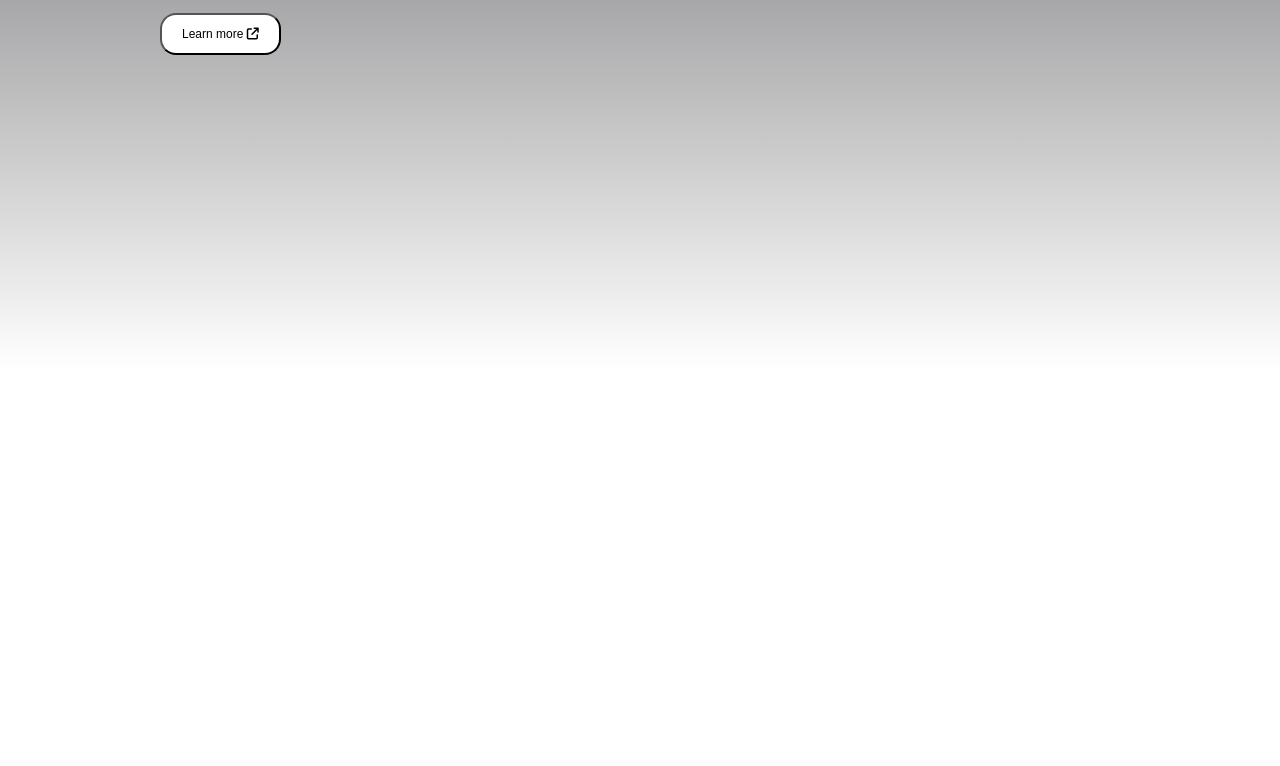
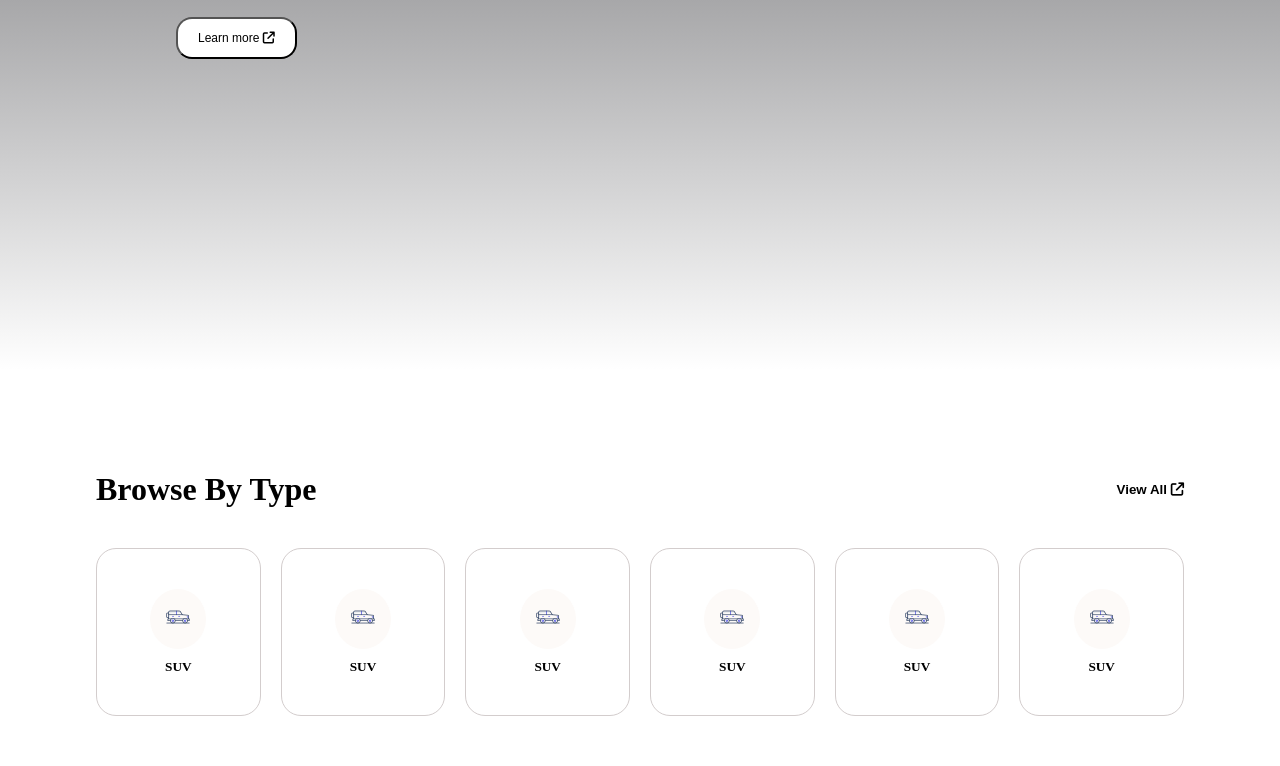
Before and after one commit to TASHDIK-29/Squareflow-Task, a plain HTML site: page index.html in a window 1280 px wide. Shown: the part 429-1195 px from the top of the page. Before the commit the page ends 800 px from the top, so only its background shows below. Drawn offline with Linux system fonts and the light colour scheme.

Commit message:
browse section complete

```diff
--- a/index.html
+++ b/index.html
@@ -43,6 +43,57 @@
             </div>
         </div>
     </header>
+
+    <!-- Main Section Start -->
+     <main>
+        <!-- Browse section -->
+        <section>
+            <div class="browse-container">
+                <div class="browse-header-container">
+                    <h1>Browse By Type</h1>
+                    <button>View All <i class="fa-solid fa-arrow-up-right-from-square"></i></button>
+                </div>
+                <div class="browse-card-container">
+                    <div class="browse-card">
+                        <div class="browse-img-container">
+                            <img src="./images/jeep.png" alt="">
+                        </div>
+                        <h5>SUV</h5>
+                    </div>
+                    <div class="browse-card">
+                        <div class="browse-img-container">
+                            <img src="./images/jeep.png" alt="">
+                        </div>
+                        <h5>SUV</h5>
+                    </div>
+                    <div class="browse-card">
+                        <div class="browse-img-container">
+                            <img src="./images/jeep.png" alt="">
+                        </div>
+                        <h5>SUV</h5>
+                    </div>
+                    <div class="browse-card">
+                        <div class="browse-img-container">
+                            <img src="./images/jeep.png" alt="">
+                        </div>
+                        <h5>SUV</h5>
+                    </div>
+                    <div class="browse-card">
+                        <div class="browse-img-container">
+                            <img src="./images/jeep.png" alt="">
+                        </div>
+                        <h5>SUV</h5>
+                    </div>
+                    <div class="browse-card">
+                        <div class="browse-img-container">
+                            <img src="./images/jeep.png" alt="">
+                        </div>
+                        <h5>SUV</h5>
+                    </div>
+                </div>
+            </div>
+        </section>
+     </main>
 </body>
 
 </html>
--- a/styles/style.css
+++ b/styles/style.css
@@ -71,7 +71,7 @@ nav {
 
 .banner-text{
     flex-grow: 1;
-    padding: 32px;
+    padding: 48px;
 
 }
 
@@ -102,7 +102,7 @@ nav {
     background: white;
     font-size: 12px;
     font-weight: 400;
-    margin-top: 16px;
+    margin-top: 24px;
 }
 
 .banner-sideButton{
@@ -122,3 +122,52 @@ nav {
     font-size: 12px;
     font-weight: 400;
 }
+
+
+/* Browse Section */
+
+.browse-container{
+    width: 85%;
+    margin: 100px auto 50px;
+}
+
+.browse-header-container{
+    display: flex;
+    justify-content: space-between;
+}
+
+.browse-header-container button{
+    background: none;
+    border: none;
+    font-weight: 600;
+}
+
+.browse-header-container h1{
+    font-size: 32px;
+    font-weight: 600;
+}
+
+.browse-card-container{
+    display: grid;
+    grid-template-columns: auto auto auto auto auto auto;
+    gap: 20px;
+    margin-top: 40px;
+}
+
+.browse-card{
+    display: flex;
+    flex-direction: column;
+    align-items: center;
+    justify-content: center;
+    gap: 10px;
+    padding: 40px;
+    border-radius: 20px;
+    border: .01px solid rgb(211, 205, 205);
+}
+
+.browse-img-container{
+    border: none;
+    background: rgb(253, 250, 248);
+    border-radius: 100%;
+    padding: 16px;
+}
```
Also changed, not shown: images/jeep.png (added).
